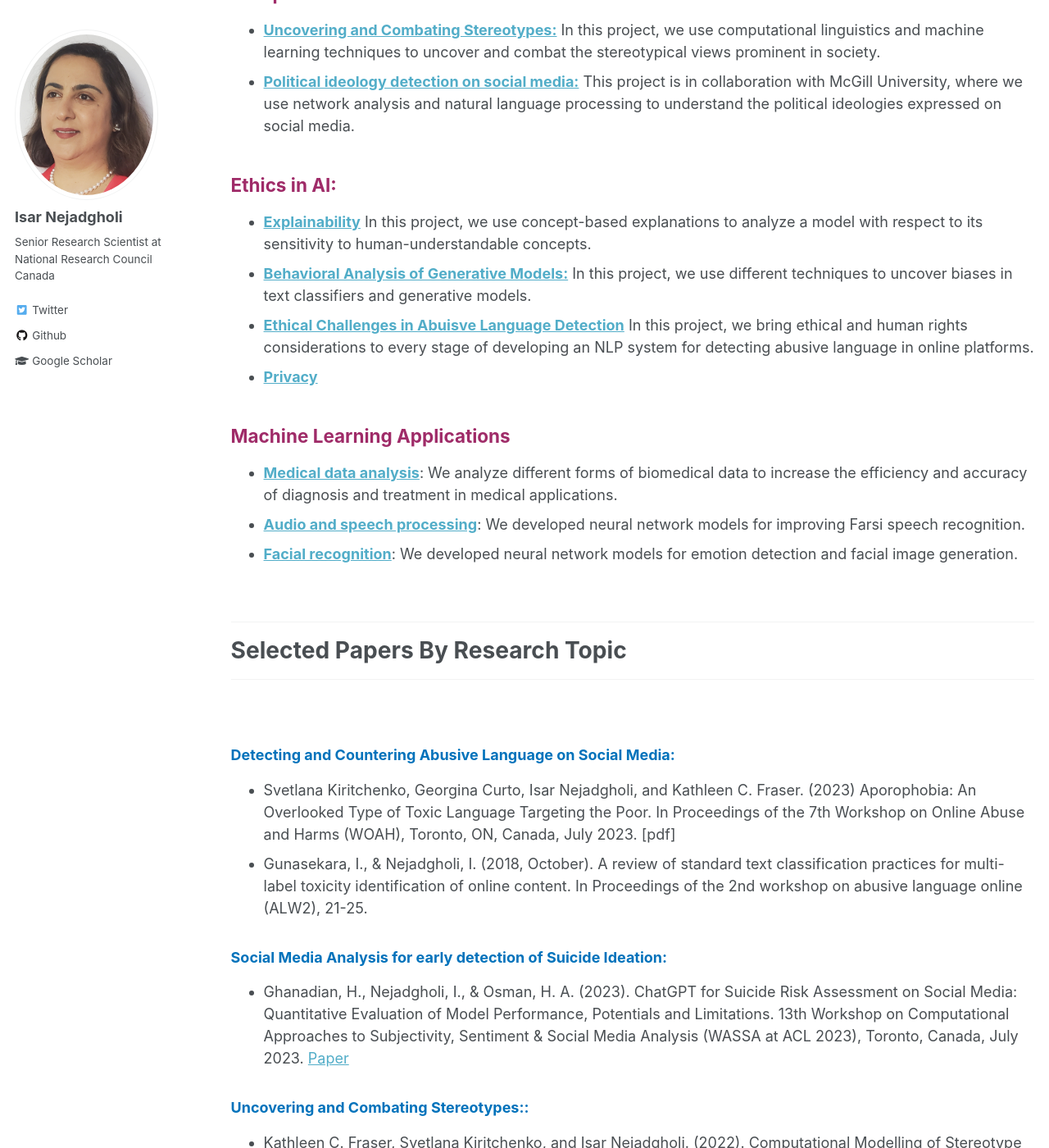
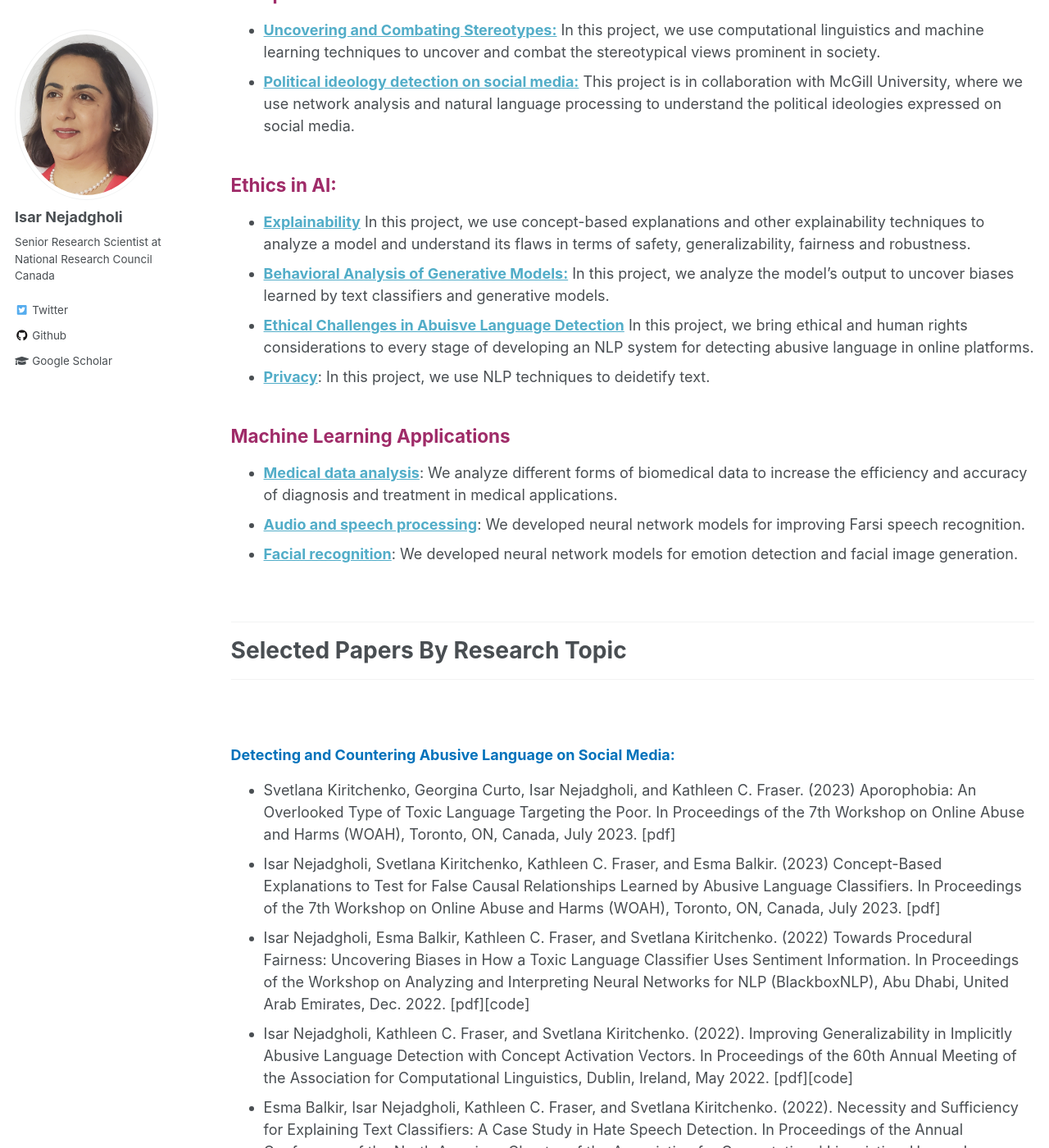
Before and after one commit to IsarNejad/IsarNejad.github.io, a Jekyll site: the page built from _pages/research.md, in a window 1280 px wide and 1400 px high, scrolled down 546 px. Shown: the whole window at 82% size. Built offline with Jekyll 4.4.1, drawn with Linux system fonts in a browser that asks for light colours; some of the changed text lies outside the part shown.

Commit message:
Update research.md

```diff
--- a/_pages/research.md
+++ b/_pages/research.md
@@ -19,10 +19,10 @@ author_profile: true
 
 {: .amaranth-deep-purple}
 ## Ethics in AI:
-  - [**Explainability**](#explain) In this project, we use concept-based explanations to analyze a model with respect to its sensitivity to human-understandable concepts.
-  - [**Behavioral Analysis of Generative Models:**](#Bias) In this project, we use different techniques to uncover biases in text classifiers and generative models.
+  - [**Explainability**](#explain) In this project, we use concept-based explanations and other explainability techniques to analyze a model and understand its flaws in terms of safety, generalizability, fairness and robustness.
+  - [**Behavioral Analysis of Generative Models:**](#Bias) In this project, we analyze the model's output to uncover biases learned by text classifiers and generative models.
   - [**Ethical Challenges in Abuisve Language Detection**](#JAIR) In this project, we bring ethical and human rights considerations to every stage of developing an NLP system for detecting abusive language in online platforms.
-  - [**Privacy**](#privacy )
+  - [**Privacy**](#privacy ): In this project, we use NLP techniques to deidetify text.
 
 
 {: .amaranth-deep-purple}
@@ -46,8 +46,11 @@ author_profile: true
 {: .gray}
 ### Detecting and Countering Abusive Language on Social Media:
 
-
 - Svetlana Kiritchenko, Georgina Curto, Isar Nejadgholi, and Kathleen C. Fraser. (2023) Aporophobia: An Overlooked Type of Toxic Language Targeting the Poor. In Proceedings of the 7th Workshop on Online Abuse and Harms (WOAH), Toronto, ON, Canada, July 2023. [pdf]
+- Isar Nejadgholi, Svetlana Kiritchenko, Kathleen C. Fraser, and Esma Balkir. (2023) Concept-Based Explanations to Test for False Causal Relationships Learned by Abusive Language Classifiers. In Proceedings of the 7th Workshop on Online Abuse and Harms (WOAH), Toronto, ON, Canada, July 2023. [pdf]
+- Isar Nejadgholi, Esma Balkir, Kathleen C. Fraser, and Svetlana Kiritchenko. (2022) Towards Procedural Fairness: Uncovering Biases in How a Toxic Language Classifier Uses Sentiment Information. In Proceedings of the Workshop on Analyzing and Interpreting Neural Networks for NLP (BlackboxNLP), Abu Dhabi, United Arab Emirates, Dec. 2022. [pdf][code]
+- Isar Nejadgholi, Kathleen C. Fraser, and Svetlana Kiritchenko. (2022). Improving Generalizability in Implicitly Abusive Language Detection with Concept Activation Vectors. In Proceedings of the 60th Annual Meeting of the Association for Computational Linguistics, Dublin, Ireland, May 2022. [pdf][code]
+- Esma Balkir, Isar Nejadgholi, Kathleen C. Fraser, and Svetlana Kiritchenko. (2022). Necessity and Sufficiency for Explaining Text Classifiers: A Case Study in Hate Speech Detection. In Proceedings of the Annual Conference of the North American Chapter of the Association for Computational Linguistics: Human Language Technologies (NAACL), Seattle, WA, USA, July 2022. [pdf][code]
 - Gunasekara, I., & Nejadgholi, I. (2018, October). A review of standard text classification practices for multi-label toxicity identification of online content. In Proceedings of the 2nd workshop on abusive language online (ALW2), 21-25.
 
 <a id="suicide"></a>
```
